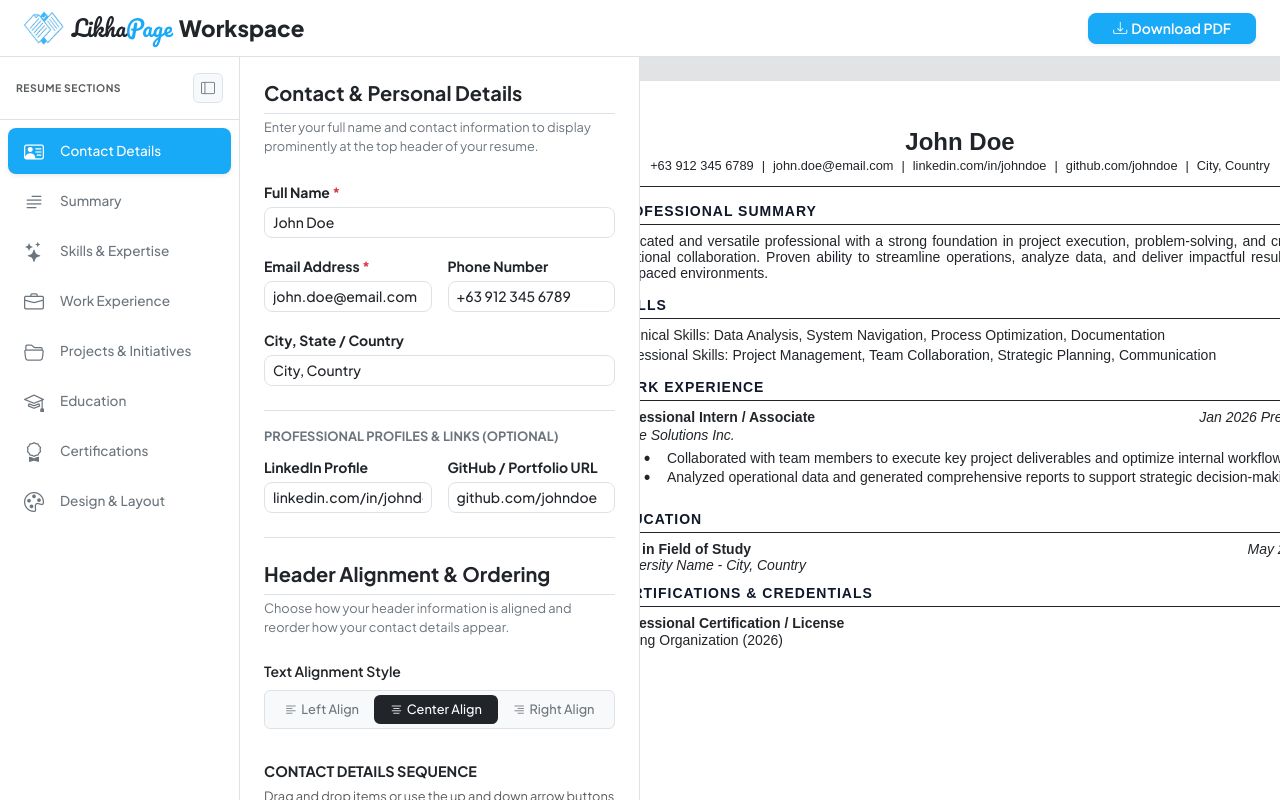
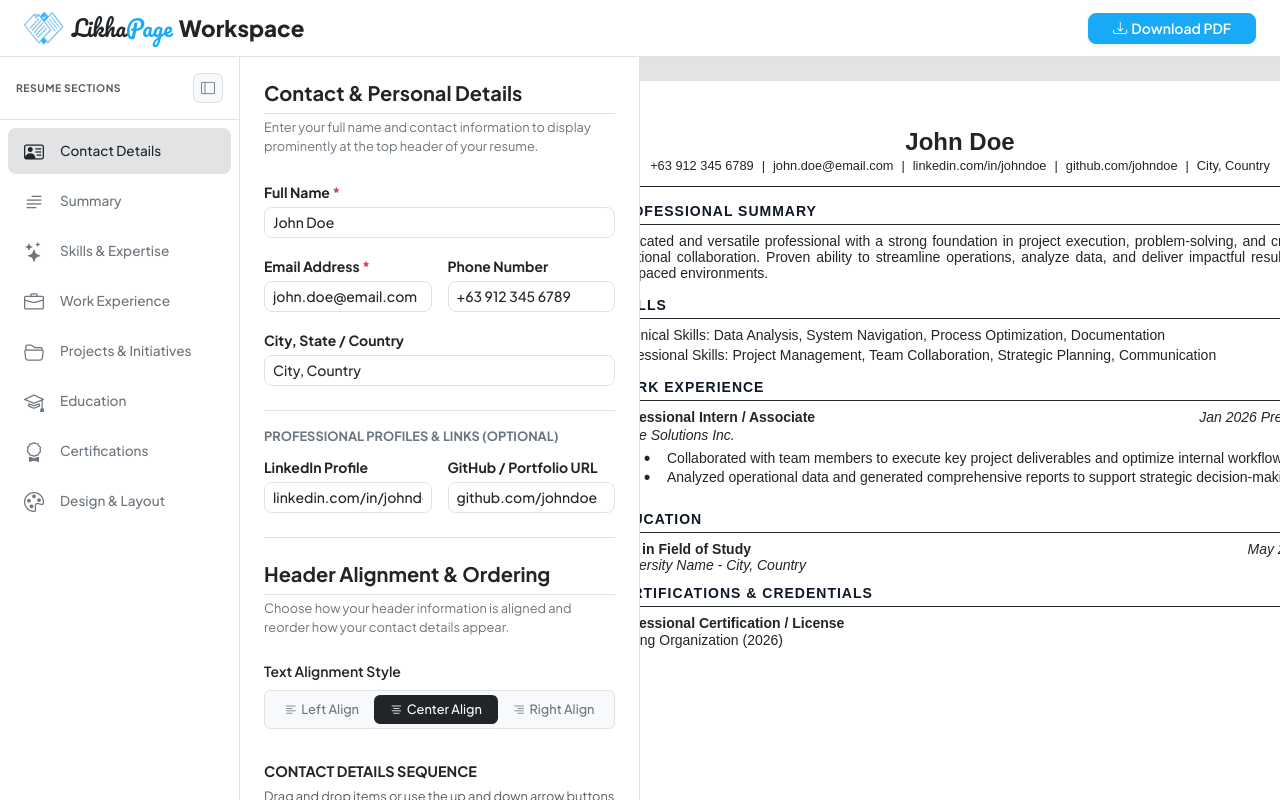
Before and after one commit to rtch-cntlls/ATSDraft--Resume-Builder, a Next.js app: page /builder in a window 1280 px wide. Built offline with nearby package versions, Linux system fonts and the light colour scheme.

Commit message:
update sidebar active

```diff
--- a/src/app/builder/components/buildersidebar.js
+++ b/src/app/builder/components/buildersidebar.js
@@ -72,7 +72,7 @@ export default function BuilderSidebar({
               onClick={() => handleSelectSection(sec.id)}
               className={`nav-link text-start d-flex align-items-center gap-3 px-3 py-2.5 rounded-3 fw-medium transition-all ${
                 isActive
-                  ? 'bg-primary text-white shadow-sm'
+                  ? 'bg-secondary-subtle text-dark'
                   : 'text-secondary hover-bg-light'
               }`}
               title={isCollapsed ? sec.label : ''}
```
